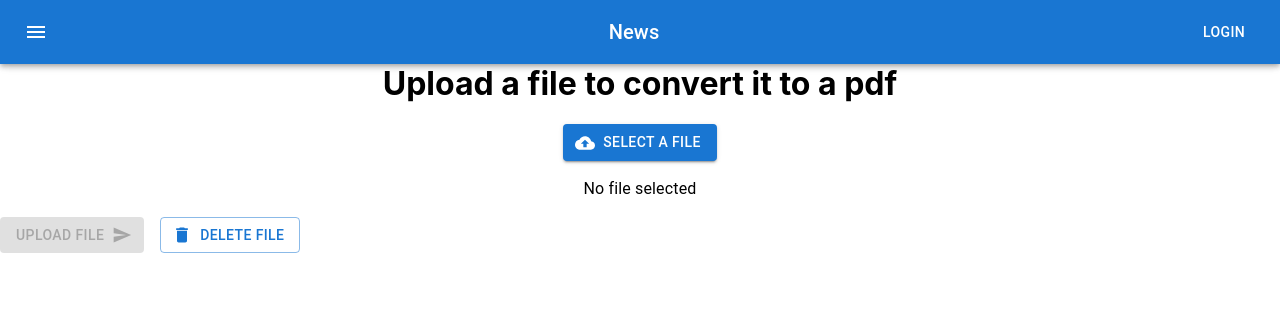
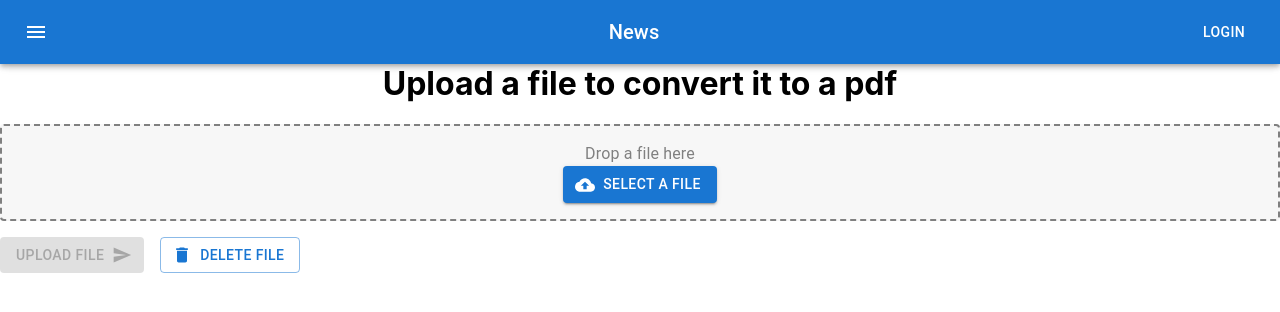
Before and after one commit to gmccannon/archive-manager, a React (Create React App) app in the folder front/: page / in a window 1280 px wide. Shown: the top 312 px of the page. Built offline with nearby package versions, Linux system fonts and the light colour scheme; the HTML template or start-up script is replaced by a standard one.

Commit message:
Add drag and drop

```diff
--- a/front/src/components/DragDrop.js
+++ b/front/src/components/DragDrop.js
@@ -1,4 +1,5 @@
 import React, { useState } from "react";
+import { useDropzone } from 'react-dropzone';
 import Button from '@mui/material/Button';
 import DeleteIcon from '@mui/icons-material/Delete';
 import SendIcon from '@mui/icons-material/Send';
@@ -18,6 +19,19 @@ const VisuallyHiddenInput = styled('input')({
   whiteSpace: 'nowrap',
   width: 1,
 });
+
+const Dropzone = styled('div')(({ theme }) => ({
+  border: '2px dashed gray',
+  borderRadius: theme.shape.borderRadius,
+  padding: theme.spacing(2),
+  textAlign: 'center',
+  cursor: 'pointer',
+  backgroundColor: '#f7f7f7',
+  color: 'gray',
+  '&:hover': {
+    backgroundColor: '#e0e0e0',
+  },
+}));
 
 function DragDrop() {
   const [file, setFile] = useState(null);
@@ -44,7 +58,6 @@ function DragDrop() {
       });
 
       if (response.ok) {
-        // Handle the response, which may include the file or other data
         const blob = await response.blob();
         const url = window.URL.createObjectURL(blob);
         const a = document.createElement('a');
@@ -62,8 +75,21 @@ function DragDrop() {
     }
   };
 
+  const { getRootProps, getInputProps } = useDropzone({
+    onDrop: (acceptedFiles) => {
+      if (acceptedFiles.length > 0) {
+        setFile(acceptedFiles[0]);
+      }
+    },
+    noClick: true,
+    noKeyboard: true,
+  });
+
   return (
     <div>
+      <Dropzone {...getRootProps()}>
+        <input {...getInputProps()} />
+        <Typography variant="body1">{file ? `${file.name}` : 'Drop a file here'}</Typography>
         <Button
           component="label"
           role={undefined}
@@ -74,9 +100,7 @@ function DragDrop() {
           Select A File
           <VisuallyHiddenInput onChange={handleFileChange} name="file" type="file" />
         </Button>
-      <Typography variant="body1" sx={{ mt: 2 }}>
-        {file ? `Selected File: ${file.name}` : 'No file selected'}
-      </Typography>
+      </Dropzone>
       <Stack direction="row" spacing={2} sx={{ mt: 2 }}>
         <Button
           onClick={handleUpload}
```
Lines whose indentation alone changed are shown as unchanged.
